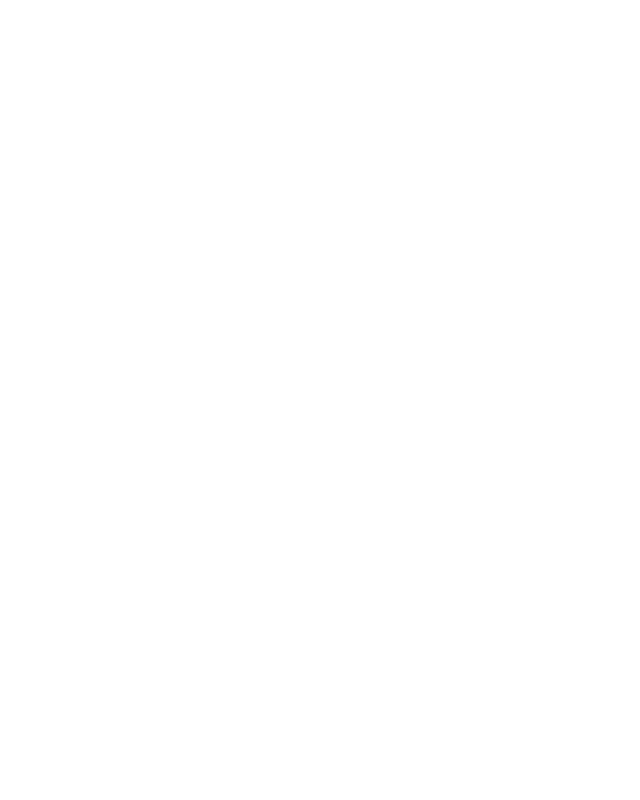
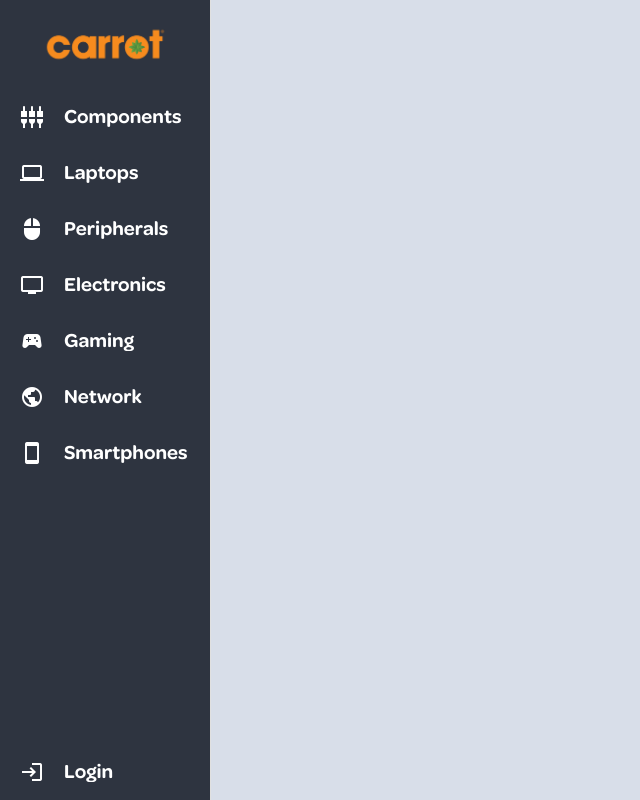
Before and after one commit to tzivadinovic/carrot-frontend, an Angular app: page / in a window 1280 px wide. Shown: the whole page, without its empty margins (0-640 px from the left). Built offline with nearby package versions, Linux system fonts and the light colour scheme.

Commit message:
implemented sidenav (navigation menu)

```diff
--- /dev/null
+++ b/src/@types/IMenuItem.d.ts
@@ -0,0 +1,5 @@
+export interface IMenuItem {
+    title: string;
+    icon: string;
+    path: string;
+}
--- a/src/app/app.component.css
+++ b/src/app/app.component.css
@@ -1,3 +1,64 @@
-* {
-    font-family: Omnes, sans-serif !important;
+.menu-icon {
+    padding: 0 14px;
 }
+
+.spacer {
+    flex: 1 1 auto;
+}
+
+::ng-deep .mat-drawer-inner-container {
+    background-color: #2E3440;
+}
+
+::ng-deep mat-drawer-content {
+    height: 100vh !important;
+    background-color: #D8DEE9;
+}
+
+::ng-deep .menu-list {
+    text-align: left;
+    height: 100%;
+}
+
+::ng-deep .menu-list {
+    text-align: left;
+    height: 100%;
+}
+
+::ng-deep .menu-list .menu-list-item {
+    color: white !important;
+    cursor: pointer;
+    font-size: 20px !important;
+    font-family: Omnes, sans-serif;
+    animation: ease-in-out;
+    transition: .2s;
+}
+
+::ng-deep .menu-list .menu-list-item:hover {
+    background-color: #434C5E;
+    transition: background-color 150ms linear;
+}
+
+::ng-deep mat-drawer .mat-drawer-inner-container {
+    overflow-y: hidden !important;
+    text-align: center;
+    user-select: none;
+    width: 210px;
+}
+
+.logo {
+    margin-top: 1em;
+    width: 70%;
+    cursor: pointer;
+}
+
+::ng-deep .menu-list .menu-list-item.logout {
+    position: absolute;
+    bottom: 0;
+}
+
+::ng-deep ::selection {
+    color: white;
+    /*background: #34be5b;*/
+    background: #16446c;
+}
--- a/src/app/app.component.html
+++ b/src/app/app.component.html
@@ -0,0 +1,17 @@
+<mat-drawer-container class="navbar-container">
+    <mat-drawer #sidenav [opened]="opened" id="menu" mode="side">
+        <img src="../assets/logo.png" alt="" class="logo" routerLink="/home">
+        <mat-list class="menu-list">
+            <mat-list-item *ngFor="let menuItem of menuItems" class="menu-list-item">
+                <mat-icon mat-list-icon>{{menuItem.icon}}</mat-icon>
+                <div mat-line routerLink="{{menuItem.path}}">{{menuItem.title}}</div>
+            </mat-list-item>
+            <mat-list-item class="menu-list-item logout">
+                <mat-icon mat-list-icon>login</mat-icon>
+                <div routerLink="/login" mat-line>Login</div>
+            </mat-list-item>
+        </mat-list>
+    </mat-drawer>
+    <mat-drawer-content>
+    </mat-drawer-content>
+</mat-drawer-container>
--- a/src/app/app.component.ts
+++ b/src/app/app.component.ts
@@ -1,10 +1,31 @@
-import { Component } from '@angular/core';
+import {Component, ViewChild} from '@angular/core';
+import {MatSidenav} from "@angular/material/sidenav";
+import {IMenuItem} from "../@types/IMenuItem";
+import {menu} from '../util/pageMenuItems';
 
 @Component({
-  selector: 'app-root',
-  templateUrl: './app.component.html',
-  styleUrls: ['./app.component.css']
+    selector: 'app-root',
+    templateUrl: './app.component.html',
+    styleUrls: ['./app.component.css']
 })
 export class AppComponent {
-  title = 'carrot-frontend';
+    title = 'carrot-frontend';
+    @ViewChild('sidenav', {static: false}) sidenav: MatSidenav | undefined;
+    menuItems: IMenuItem[] = [];
+    opened: boolean = false;
+
+    ngDoCheck(): void {
+        if (window.location.pathname === '' || window.innerWidth < 600) {
+            this.opened = false;
+        } else {
+            this.opened = true;
+            this.menuItems = menu;
+        }
+    }
+
+    ngOnInit(): void {
+    }
+
+    logout(): void {
+    }
 }
--- /dev/null
+++ b/src/util/pageMenuItems.ts
@@ -0,0 +1,11 @@
+import {IMenuItem} from "../@types/IMenuItem";
+
+export const menu: IMenuItem[] = [
+    {title: 'Components', icon: 'settings_input_component', path: '/components'},
+    {title: 'Laptops', icon: 'laptop', path: '/laptops'},
+    {title: 'Peripherals', icon: 'mouse', path: '/peripherals'},
+    {title: 'Electronics', icon: 'tv', path: '/electronics'},
+    {title: 'Gaming', icon: 'sports_esports', path: '/gaming'},
+    {title: 'Network', icon: 'public', path: '/network'},
+    {title: 'Smartphones', icon: 'smartphone', path: '/smartphones'},
+];
```
Also changed, not shown: src/app/app.module.ts (+7 -1 lines), src/assets/logo.png (added).
